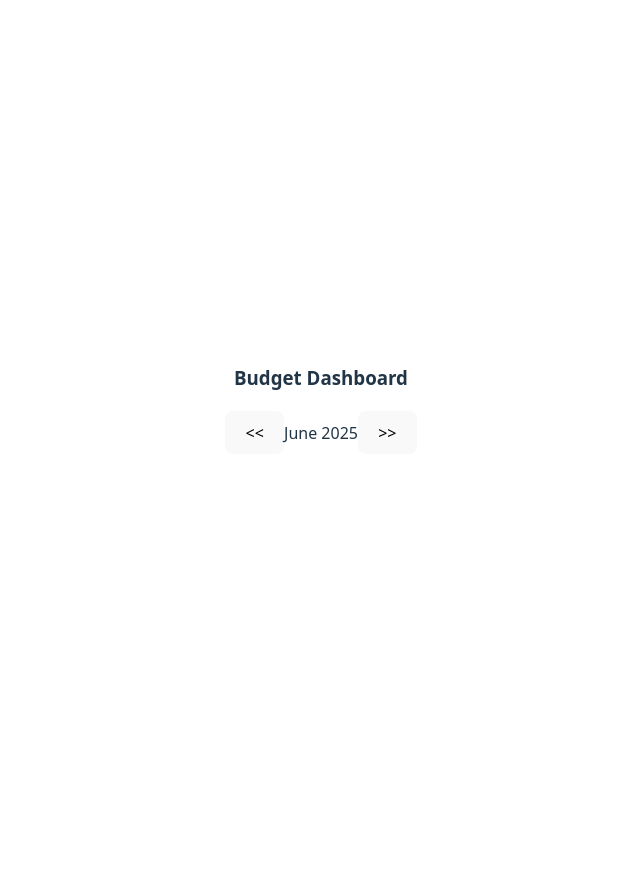
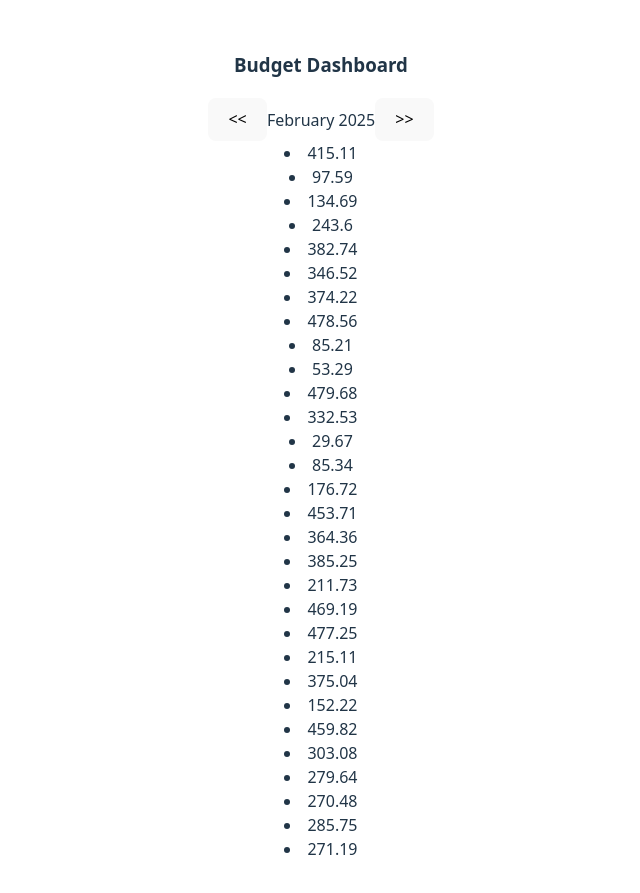
Before and after one commit to pseudoacacial/reactpractice-budget, a React (Vite) app: page / in a window 1280 px wide. Shown: the whole page, without its empty margins (319-959 px from the left). Before the commit the page ends 800 px from the top, so only its background shows below. Built offline with nearby package versions, Linux system fonts and the light colour scheme.

Commit message:
transactions filtered for current month

```diff
--- a/src/App.tsx
+++ b/src/App.tsx
@@ -1,12 +1,17 @@
 import data from "../transactions.json";
 import "./App.css";
 
-import { BudgetDashboard } from "./components/BudgetDashboard";
+import {
+  BudgetDashboard,
+  type Transactions,
+} from "./components/BudgetDashboard";
+
+const transactions = data as Transactions;
 
 function App() {
   return (
     <>
-      <BudgetDashboard transactions={data} />
+      <BudgetDashboard transactions={transactions} />
     </>
   );
 }
--- a/src/components/BudgetDashboard.tsx
+++ b/src/components/BudgetDashboard.tsx
@@ -1,62 +1,56 @@
-import { useState } from "react";
+import { useEffect, useState } from "react";
 
-export interface BudgetDashboardProps {
-  transactions: {
-    date: string;
-    amount: number;
-    payee: string;
-    category: string;
-  }[];
-}
+import { MonthSwitcher } from "./MonthSwitcher";
 
-const monthNames = [
-  "January",
-  "February",
-  "March",
-  "April",
-  "May",
-  "June",
-  "July",
-  "August",
-  "September",
-  "October",
-  "November",
-  "December",
-];
+export type Transactions = {
+  date: `${number}-${number}-${number}`;
+  amount: number;
+  payee: string;
+  category: string;
+}[];
 
-export const BudgetDashboard = (props: BudgetDashboardProps) => {
-  const today = new Date();
+const filterData = (
+  data: Transactions,
+  year: number,
+  month: number
+): Transactions => {
+  return data.filter((transaction) => {
+    const [rowYear, rowMonth] = transaction.date
+      .split("-")
+      .map((string) => parseInt(string));
+    return rowYear === year && rowMonth === month;
+  });
+};
+
+export const BudgetDashboard = (props: { transactions: Transactions }) => {
+  const today = new Date("2025-02-01");
   const [currentYearAndMonth, setCurrentYearAndMonth] = useState<
     [number, number]
   >([today.getFullYear(), today.getMonth()]);
+  const [selectedTransactions, setSelectedTransactions] =
+    useState<Transactions>([]);
 
-  const incrementMonth = () => {
-    if (currentYearAndMonth[1] == 11) {
-      setCurrentYearAndMonth([currentYearAndMonth[0] + 1, 0]);
-    } else {
-      setCurrentYearAndMonth([
+  useEffect(() => {
+    setSelectedTransactions(
+      filterData(
+        props.transactions,
         currentYearAndMonth[0],
-        currentYearAndMonth[1] + 1,
-      ]);
-    }
-  };
+        currentYearAndMonth[1]
+      )
+    );
+  }, [currentYearAndMonth, props.transactions]);
 
-  const decrementMonth = () => {
-    if (currentYearAndMonth[1] == 0) {
-      setCurrentYearAndMonth([currentYearAndMonth[0] - 1, 11]);
-    } else {
-      setCurrentYearAndMonth([
-        currentYearAndMonth[0],
-        currentYearAndMonth[1] - 1,
-      ]);
-    }
-  };
   return (
     <div className="">
       <h3>Budget Dashboard</h3>
-      <button onClick={decrementMonth}>{"<<"}</button>
-      {monthNames[currentYearAndMonth[1]]} {currentYearAndMonth[0]}
-      <button onClick={incrementMonth}>{">>"}</button>
+      <MonthSwitcher
+        currentYearAndMonth={currentYearAndMonth}
+        setCurrentYearAndMonth={setCurrentYearAndMonth}
+      />
+
+      {selectedTransactions.map((transaction) => (
+        <li>{transaction.amount}</li>
+      ))}
     </div>
   );
 };
--- /dev/null
+++ b/src/components/MonthSwitcher.tsx
@@ -0,0 +1,55 @@
+export interface MonthSwitcherProps {
+  currentYearAndMonth: [number, number];
+  setCurrentYearAndMonth: React.Dispatch<
+    React.SetStateAction<[number, number]>
+  >;
+}
+
+const monthNames = [
+  "January",
+  "February",
+  "March",
+  "April",
+  "May",
+  "June",
+  "July",
+  "August",
+  "September",
+  "October",
+  "November",
+  "December",
+];
+
+export const MonthSwitcher = ({
+  currentYearAndMonth,
+  setCurrentYearAndMonth,
+}: MonthSwitcherProps) => {
+  const incrementMonth = () => {
+    if (currentYearAndMonth[1] == 11) {
+      setCurrentYearAndMonth([currentYearAndMonth[0] + 1, 0]);
+    } else {
+      setCurrentYearAndMonth([
+        currentYearAndMonth[0],
+        currentYearAndMonth[1] + 1,
+      ]);
+    }
+  };
+
+  const decrementMonth = () => {
+    if (currentYearAndMonth[1] == 0) {
+      setCurrentYearAndMonth([currentYearAndMonth[0] - 1, 11]);
+    } else {
+      setCurrentYearAndMonth([
+        currentYearAndMonth[0],
+        currentYearAndMonth[1] - 1,
+      ]);
+    }
+  };
+  return (
+    <>
+      <button onClick={decrementMonth}>{"<<"}</button>
+      {monthNames[currentYearAndMonth[1]]} {currentYearAndMonth[0]}
+      <button onClick={incrementMonth}>{">>"}</button>
+    </>
+  );
+};
--- a/tsconfig.app.json
+++ b/tsconfig.app.json
@@ -19,7 +19,6 @@
     "strict": true,
     "noUnusedLocals": true,
     "noUnusedParameters": true,
-    "erasableSyntaxOnly": true,
     "noFallthroughCasesInSwitch": true,
     "noUncheckedSideEffectImports": true
   },
```
